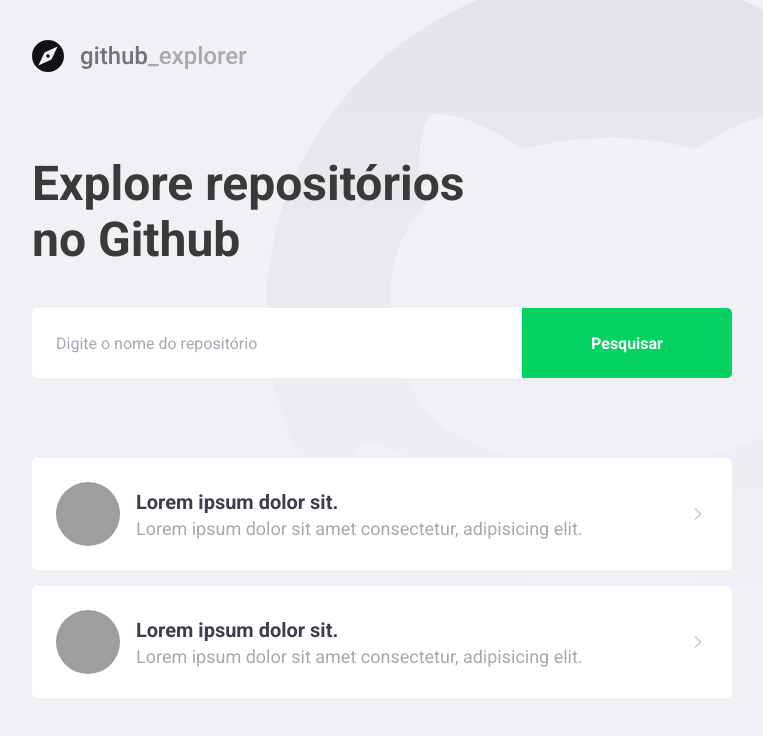
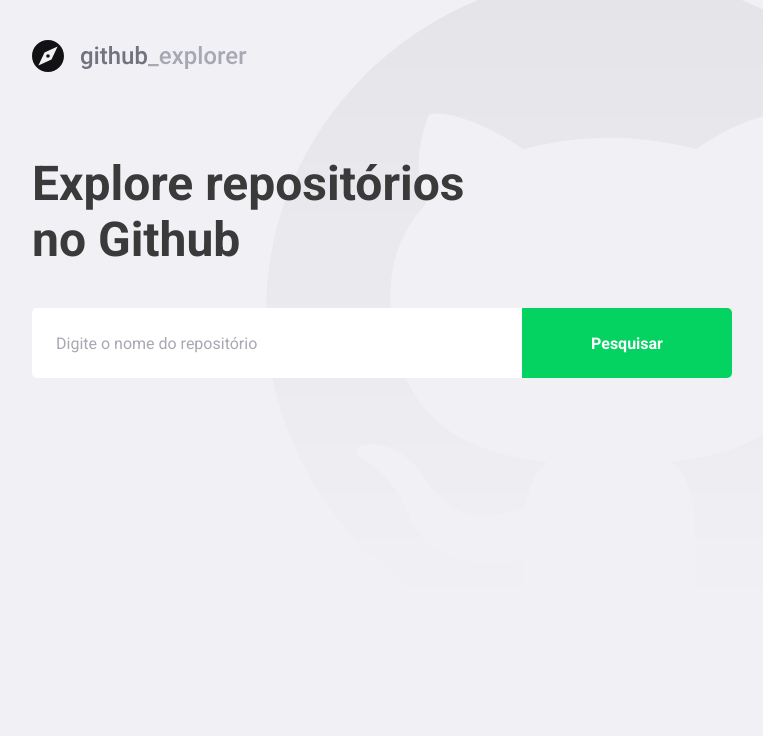
Before and after one commit to Jeffgss/github-explorer, a React (Create React App) app: page / in a window 1280 px wide. Shown: the top 736 px of the page, without its empty margins (148-911 px from the left). Built offline with nearby package versions, Linux system fonts and the light colour scheme; grey boxes are pictures that could not be loaded.

Commit message:
connect the api

```diff
--- a/package.json
+++ b/package.json
@@ -11,6 +11,7 @@
     "@types/react": "^17.0.0",
     "@types/react-dom": "^17.0.0",
     "@types/styled-components": "^5.1.14",
+    "axios": "^0.21.4",
     "polished": "^4.1.3",
     "react": "^17.0.2",
     "react-dom": "^17.0.2",
--- a/src/pages/Dashboard/index.tsx
+++ b/src/pages/Dashboard/index.tsx
@@ -1,45 +1,68 @@
-import React from "react";
+import React, { useState, FormEvent } from "react";
 import { FiChevronRight } from "react-icons/fi";
+import api from "../../services/api";
 
 import LogoImg from "../../assets/logo.svg";
 
 import { Title, Form, Repositories } from "./styles";
 
-const Dashboard: React.FC = () => (
+interface Repository {
+  full_name: string;
+  description: string;
+  owner: {
+    login: string;
+    avatar_url: string;
+  };
+}
+
+const Dashboard: React.FC = () => {
+  const [newRepo, setNewRepo] = useState("");
+  const [repositories, setRepositories] = useState<Repository[]>([]);
+
+  async function handleAddRepository(
+    event: FormEvent<HTMLFormElement>
+  ): Promise<void> {
+    event.preventDefault();
+
+    const response = await api.get<Repository>(`repos/${newRepo}`);
+
+    const repository = response.data;
+
+    setRepositories([...repositories, repository]);
+    setNewRepo("");
+  }
+
+  return (
     <>
       <img src={LogoImg} alt="Github Explorer" />
       <Title>Explore repositórios no Github</Title>
 
-    <Form>
-      <input placeholder="Digite o nome do repositório" />
+      <Form onSubmit={handleAddRepository}>
+        <input
+          value={newRepo}
+          onChange={(e) => setNewRepo(e.target.value)}
+          placeholder="Digite o nome do repositório"
+        />
         <button type="submit">Pesquisar</button>
       </Form>
 
       <Repositories>
-      <a href="teste">
+        {repositories.map((repository) => (
+          <a key={repository.full_name} href="teste">
             <img
-          src="https://findicons.com/files/icons/178/popo_emotions/128/haha.png"
-          alt="Lorem"
+              src={repository.owner.avatar_url}
+              alt={repository.owner.login}
             />
             <div>
-          <strong>Lorem ipsum dolor sit.</strong>
-          <p>Lorem ipsum dolor sit amet consectetur, adipisicing elit.</p>
+              <strong>{repository.full_name}</strong>
+              <p>{repository.description}</p>
             </div>
             <FiChevronRight size={20} />
           </a>
-      <a href="teste">
-        <img
-          src="https://findicons.com/files/icons/178/popo_emotions/128/haha.png"
-          alt="Lorem"
-        />
-        <div>
-          <strong>Lorem ipsum dolor sit.</strong>
-          <p>Lorem ipsum dolor sit amet consectetur, adipisicing elit.</p>
-        </div>
-        <FiChevronRight size={20} />
-      </a>
+        ))}
       </Repositories>
     </>
   );
+};
 
 export default Dashboard;
--- a/src/pages/Dashboard/styles.ts
+++ b/src/pages/Dashboard/styles.ts
@@ -72,7 +72,8 @@
     }
 
     div {
-      margin-left: 16px;
+      margin: 0 16px;
+      flex: 1;
 
       strong {
         font-size: 20px;
--- /dev/null
+++ b/src/services/api.ts
@@ -0,0 +1,7 @@
+import axios from "axios";
+
+const api = axios.create({
+  baseURL: "https://api.github.com",
+});
+
+export default api;
```
Also changed, not shown: 1 other file (tests, documents, lock files or other folders). Lines whose indentation alone changed are shown as unchanged.
